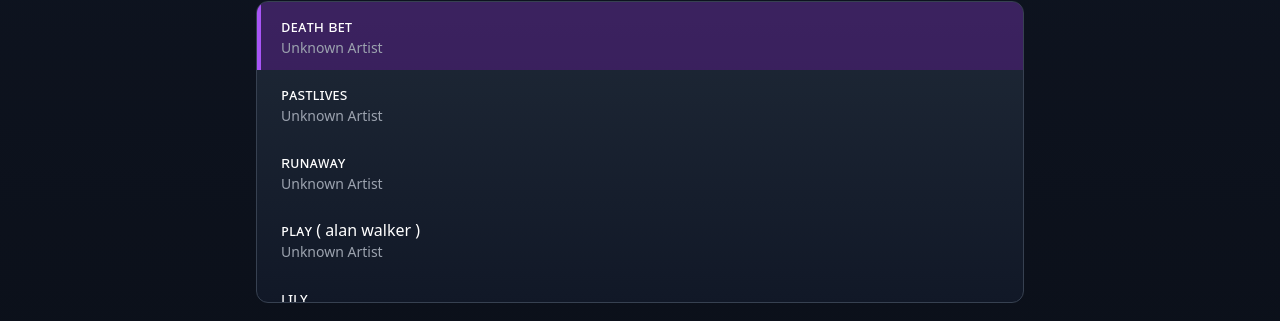
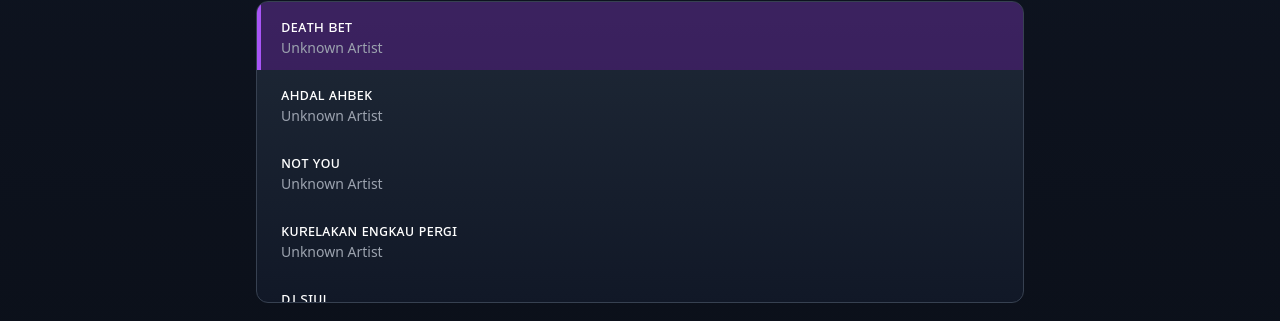
Before and after one commit to wirdan1/danz-play1, a Next.js app: page / in a window 1280 px wide. Shown: the part 631-952 px from the top of the page. Built offline with nearby package versions, Linux system fonts and the light colour scheme.

Commit message:
Update music-player.tsx

```diff
--- a/components/music-player.tsx
+++ b/components/music-player.tsx
@@ -22,6 +22,15 @@ export default function MusicPlayer() {
   const [playbackRate, setPlaybackRate] = useState(1)
 
   const songs: Song[] = [
+    { title: "ᴅᴇᴀᴛʜ ʙᴇᴛ", url: "https://files.catbox.moe/q3t8vc.mp3" },
+    { title: "ᴀʜᴅᴀʟ ᴀʜʙᴇᴋ", url: "https://files.catbox.moe/059gti.mp3" },
+    { title: "ɴᴏᴛ ʏᴏᴜ", url: "https://files.catbox.moe/528353.mp3" },
+    { title: "ᴋᴜʀᴇʟᴀᴋᴀɴ ᴇɴɢᴋᴀᴜ ᴘᴇʀɢɪ", url: "https://files.catbox.moe/uzz08l.mp3" },
+    { title: "ᴅᴊ sɪᴜʟ", url: "https://files.catbox.moe/k5wc5t.mp3" },
+    { title: "ᴘᴀʟᴇ-ᴘᴀʟᴇ × ᴡᴀɴᴀ", url: "https://files.catbox.moe/0dysvm.mp3" },
+    { title: "ᴘᴇʟᴜᴋ ᴇʀᴀᴛ", url: "https://files.catbox.moe/0dysvm.mp3" },
+    { title: "ᴛᴇʀʙᴀɴɢ ʙᴇʀsᴀᴍᴀᴋᴜ", url: "https://files.catbox.moe/1g6dut.mp3" },
+    { title: "ᴀᴜʀᴀʜ ʙᴇʀᴋᴀsɪʜ", url: "https://files.catbox.moe/78vzur.mp3" },
     { title: "ᴅᴇᴀᴛʜ ʙᴇᴛ", url: "https://files.catbox.moe/q3t8vc.mp3" },
     { title: "ᴘᴀsᴛʟɪᴠᴇs", url: "https://files.catbox.moe/t3fqam.mp3" },
     { title: "ʀᴜɴᴀᴡᴀʏ", url: "https://files.catbox.moe/48jji0.mp3" },
```
